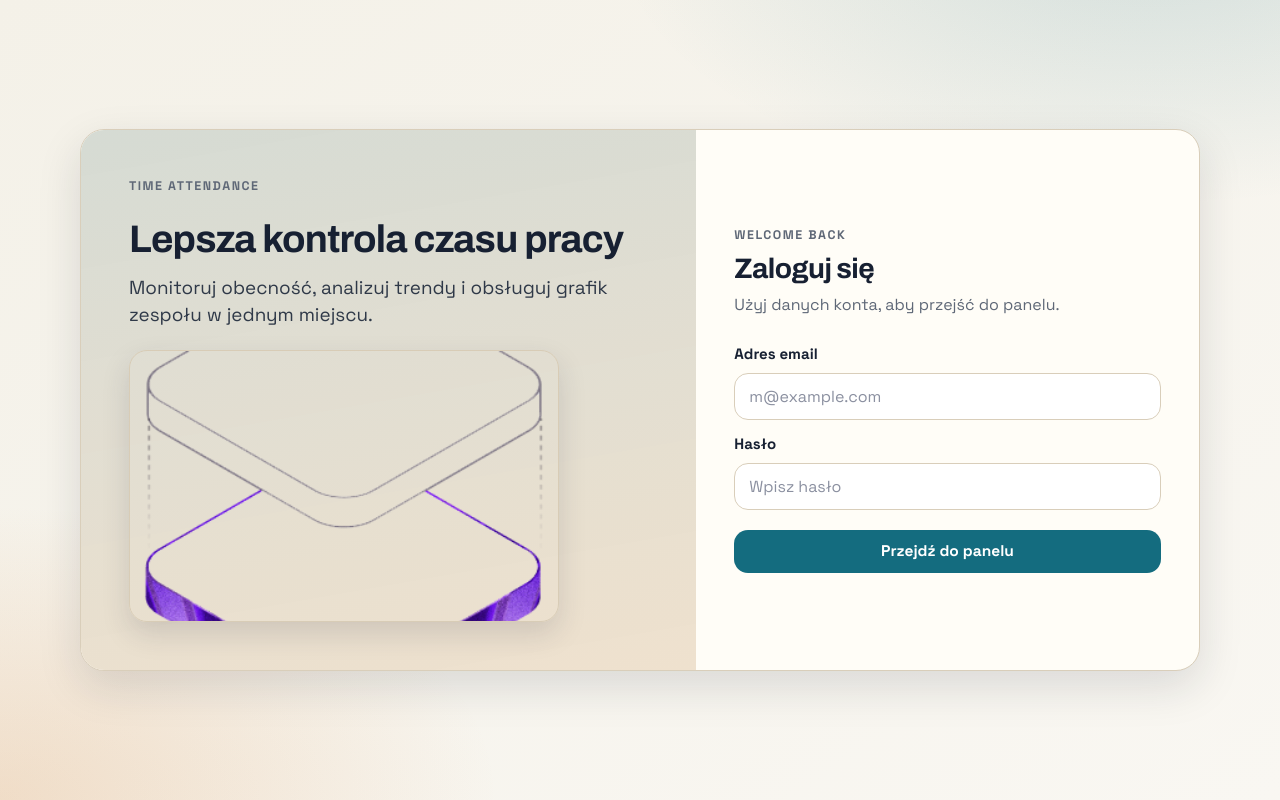
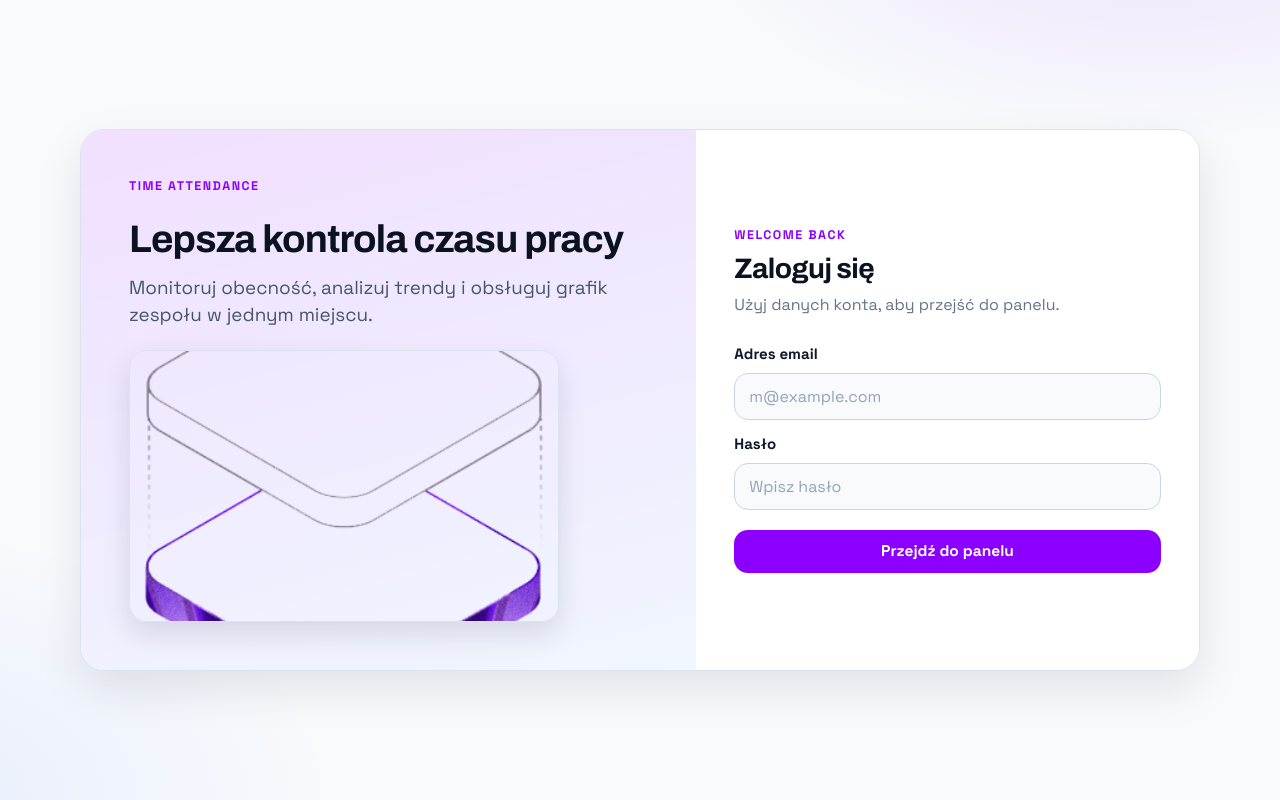
Before and after one commit to michalspoko18/time-attendance-web, a Svelte app in the folder web/: page /login in a window 1280 px wide. Built offline with nearby package versions, Linux system fonts and the light colour scheme; no server answers.

Commit message:
feat(manager): enhance login module with error handling and improve manager access control

```diff
--- a/web/src/App.svelte
+++ b/web/src/App.svelte
@@ -1,18 +1,18 @@
 <script lang="ts">
   import { onMount } from 'svelte';
-  import DashboardModule from './modules/dashboard/DashboardModule.svelte';
   import LoginModule from './modules/login/LoginModule.svelte';
   import ManagerLayout from './modules/manager/ManagerLayout.svelte';
   import { api } from './lib/api';
-  import { getAccessToken } from './lib/auth';
+  import { clearSession, getAccessToken } from './lib/auth';
 
   const LOGIN_ROUTE = '/login';
-  const DASHBOARD_ROUTE = '/dashboard';
   const MANAGER_ROUTES_PREFIX = '/manager';
+  const MANAGER_DASHBOARD_ROUTE = '/manager/dashboard';
 
   let isAuthenticated = Boolean(getAccessToken());
   let isManager = false;
   let currentPath = '/';
+  let loginError = '';
 
   function navigate(path: string, replace = false) {
     if (window.location.pathname === path) {
@@ -30,12 +30,20 @@
   }
 
   function defaultAuthRoute() {
-    return isManager ? '/manager/dashboard' : DASHBOARD_ROUTE;
+    return MANAGER_DASHBOARD_ROUTE;
+  }
+
+  function denyAccessForNonManager() {
+    loginError = 'Dostęp do aplikacji jest dostępny tylko dla managerów.';
+    isAuthenticated = false;
+    isManager = false;
+    clearSession();
+    navigate(LOGIN_ROUTE, true);
   }
 
   function syncRouteWithAuth(replace = true) {
     const isManagerRoute = currentPath.startsWith(MANAGER_ROUTES_PREFIX);
-    const isKnownPublicRoute = currentPath === LOGIN_ROUTE || currentPath === DASHBOARD_ROUTE;
+    const isKnownPublicRoute = currentPath === LOGIN_ROUTE;
 
     if (!isAuthenticated) {
       if (currentPath !== LOGIN_ROUTE) {
@@ -44,13 +52,13 @@
       return;
     }
 
-    if (currentPath === LOGIN_ROUTE) {
-      navigate(defaultAuthRoute(), replace);
+    if (!isManager) {
+      denyAccessForNonManager();
       return;
     }
 
-    if (isManagerRoute && !isManager) {
-      navigate(DASHBOARD_ROUTE, true);
+    if (currentPath === LOGIN_ROUTE) {
+      navigate(defaultAuthRoute(), replace);
       return;
     }
 
@@ -80,7 +88,14 @@
 
   async function handleLoginSuccess() {
     isAuthenticated = true;
+    loginError = '';
     await fetchMe();
+
+    if (!isManager) {
+      denyAccessForNonManager();
+      return;
+    }
+
     navigate(defaultAuthRoute());
   }
 
@@ -118,8 +133,6 @@
 
 {#if currentPath.startsWith(MANAGER_ROUTES_PREFIX) && isAuthenticated && isManager}
   <ManagerLayout {currentPath} {navigate} />
-{:else if currentPath === DASHBOARD_ROUTE && isAuthenticated}
-  <DashboardModule />
 {:else}
-  <LoginModule on:loginSuccess={handleLoginSuccess} />
+  <LoginModule {loginError} on:loginSuccess={handleLoginSuccess} />
 {/if}
--- a/web/src/app.css
+++ b/web/src/app.css
@@ -86,6 +86,14 @@ p {
   padding: clamp(18px, 2.4vw, 34px);
 }
 
+.login-page {
+  color: #0f172a;
+  background:
+    radial-gradient(760px 380px at 90% -12%, rgba(139, 0, 255, 0.1), transparent 62%),
+    radial-gradient(680px 420px at -8% 100%, rgba(37, 99, 255, 0.08), transparent 64%),
+    #f8fafc;
+}
+
 .login-shell {
   width: min(1120px, 100%);
   max-height: calc(100svh - clamp(36px, 4.8vw, 68px));
@@ -94,30 +102,36 @@ p {
   grid-template-columns: 1.1fr 0.9fr;
   border-radius: var(--radius-lg);
   overflow: auto;
-  border: 1px solid var(--border);
-  background: var(--surface);
-  box-shadow: var(--shadow);
+  border: 1px solid #dbe3ee;
+  background: #fff;
+  box-shadow: 0 18px 45px rgba(15, 23, 42, 0.1);
   animation: rise-in 460ms ease;
 }
 
 .login-brand {
   padding: clamp(24px, 4vw, 48px);
   background:
-    linear-gradient(170deg, rgba(20, 108, 127, 0.13), rgba(214, 128, 49, 0.1)),
-    var(--surface-2);
+    linear-gradient(165deg, rgba(240, 221, 255, 0.9), rgba(239, 246, 255, 0.88)),
+    #f8fafc;
   display: grid;
   gap: 14px;
   align-content: start;
 }
 
+.login-brand .eyebrow,
+.login-card .eyebrow {
+  color: #8b00ff;
+}
+
 .brand-title {
   font-size: clamp(1.9rem, 3vw, 2.8rem);
+  color: #0b1220;
 }
 
 .brand-copy {
   font-size: clamp(1.02rem, 1.8vw, 1.18rem);
   line-height: 1.45;
-  color: #2f3948;
+  color: #475569;
   max-width: 42ch;
 }
 
@@ -127,8 +141,8 @@ p {
   object-fit: cover;
   margin-top: 8px;
   border-radius: 18px;
-  border: 1px solid #d8ccb6;
-  box-shadow: 0 12px 28px rgba(44, 50, 66, 0.15);
+  border: 1px solid #dbe3ee;
+  box-shadow: 0 12px 28px rgba(15, 23, 42, 0.12);
 }
 
 .login-card {
@@ -136,6 +150,15 @@ p {
   display: grid;
   align-content: center;
   min-width: 0;
+  background: #fff;
+}
+
+.login-card h2 {
+  color: #0b1220;
+}
+
+.login-card .subtitle {
+  color: #64748b;
 }
 
 .form {
@@ -153,24 +176,24 @@ label {
 
 input {
   width: 100%;
-  border: 1.4px solid var(--border);
+  border: 1.4px solid #cbd5e1;
   border-radius: var(--radius-md);
   padding: 12px 14px;
   font-size: 1rem;
   font-family: inherit;
-  background: #fff;
-  color: var(--ink);
+  background: #f8fafc;
+  color: #0f172a;
   outline: none;
   transition: border-color 0.18s ease, box-shadow 0.18s ease;
 }
 
 input::placeholder {
-  color: #8b90a0;
+  color: #94a3b8;
 }
 
 input:focus-visible {
-  border-color: rgba(20, 108, 127, 0.85);
-  box-shadow: 0 0 0 3px rgba(20, 108, 127, 0.18);
+  border-color: #8b00ff;
+  box-shadow: 0 0 0 3px rgba(139, 0, 255, 0.16);
 }
 
 button {
@@ -191,6 +214,14 @@ button {
 button:hover:enabled {
   background: var(--brand-strong);
   transform: translateY(-1px);
+}
+
+.login-card button {
+  background: #8b00ff;
+}
+
+.login-card button:hover:enabled {
+  background: #7e22ce;
 }
 
 button:disabled {
--- a/web/src/modules/login/LoginModule.svelte
+++ b/web/src/modules/login/LoginModule.svelte
@@ -7,10 +7,18 @@
 
   const dispatch = createEventDispatcher<{ loginSuccess: void }>();
 
+  export let loginError = '';
+
   let email = '';
   let password = '';
   let loading = false;
   let error = '';
+  let lastLoginError = '';
+
+  $: if (loginError && loginError !== lastLoginError) {
+    error = loginError;
+    lastLoginError = loginError;
+  }
 
   async function handleSubmit(event: SubmitEvent) {
     event.preventDefault();
```
